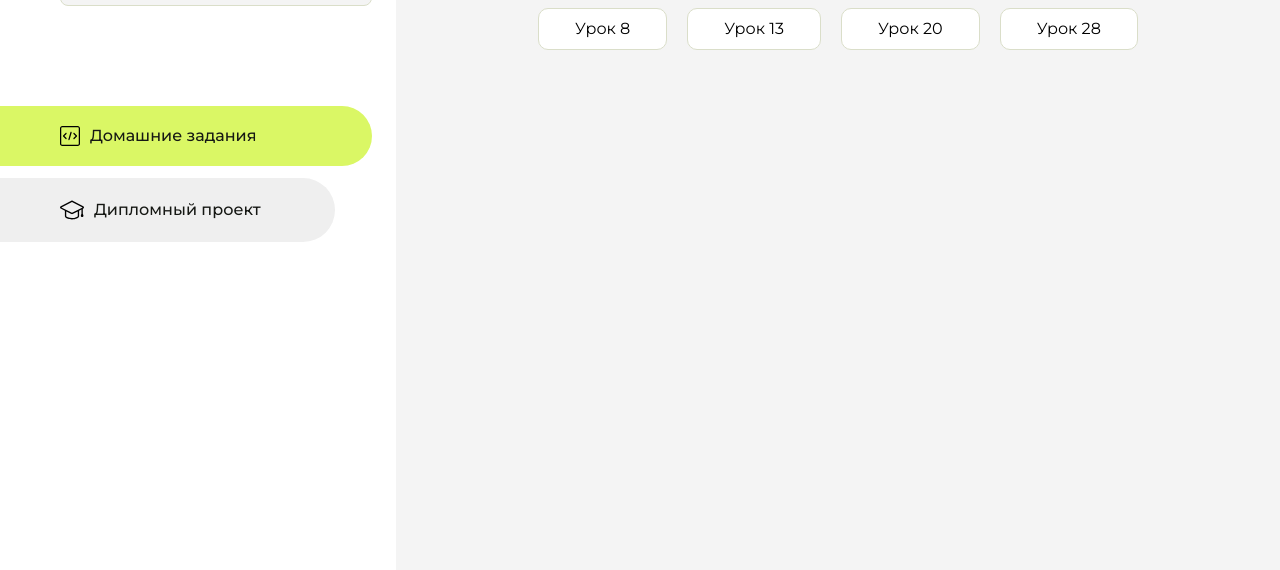
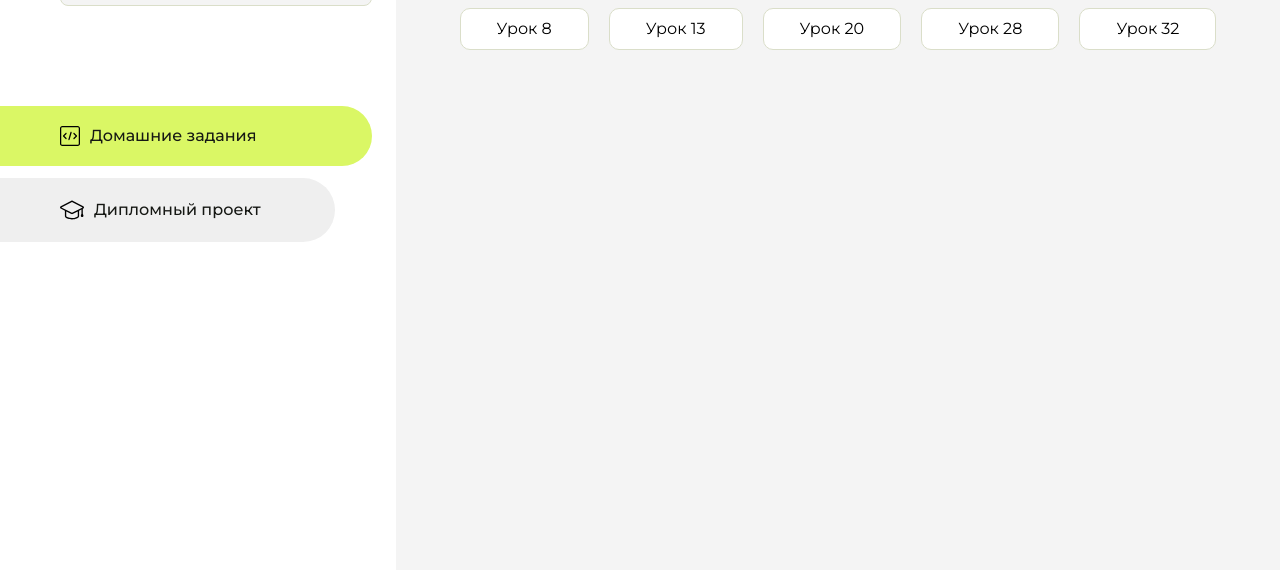
Before and after one commit to AnnaSeredinaa/homework, a plain HTML site: page index.html in a window 1280 px wide. Shown: the part 230-800 px from the top of the page. Drawn offline with Linux system fonts and the light colour scheme.

Commit message:
Update index.html

```diff
--- a/index.html
+++ b/index.html
@@ -104,6 +104,9 @@
                      <li class="content__list-item">
                         <a href="lesson-28/index.html">Урок 28</a>
                     </li>
+                    <li class="content__list-item">
+                        <a href="lesson-32/index.html">Урок 32</a>
+                    </li>
                 </ul>
             </div>
             <div class="content__block hidden" id="diplomBlock">
```
